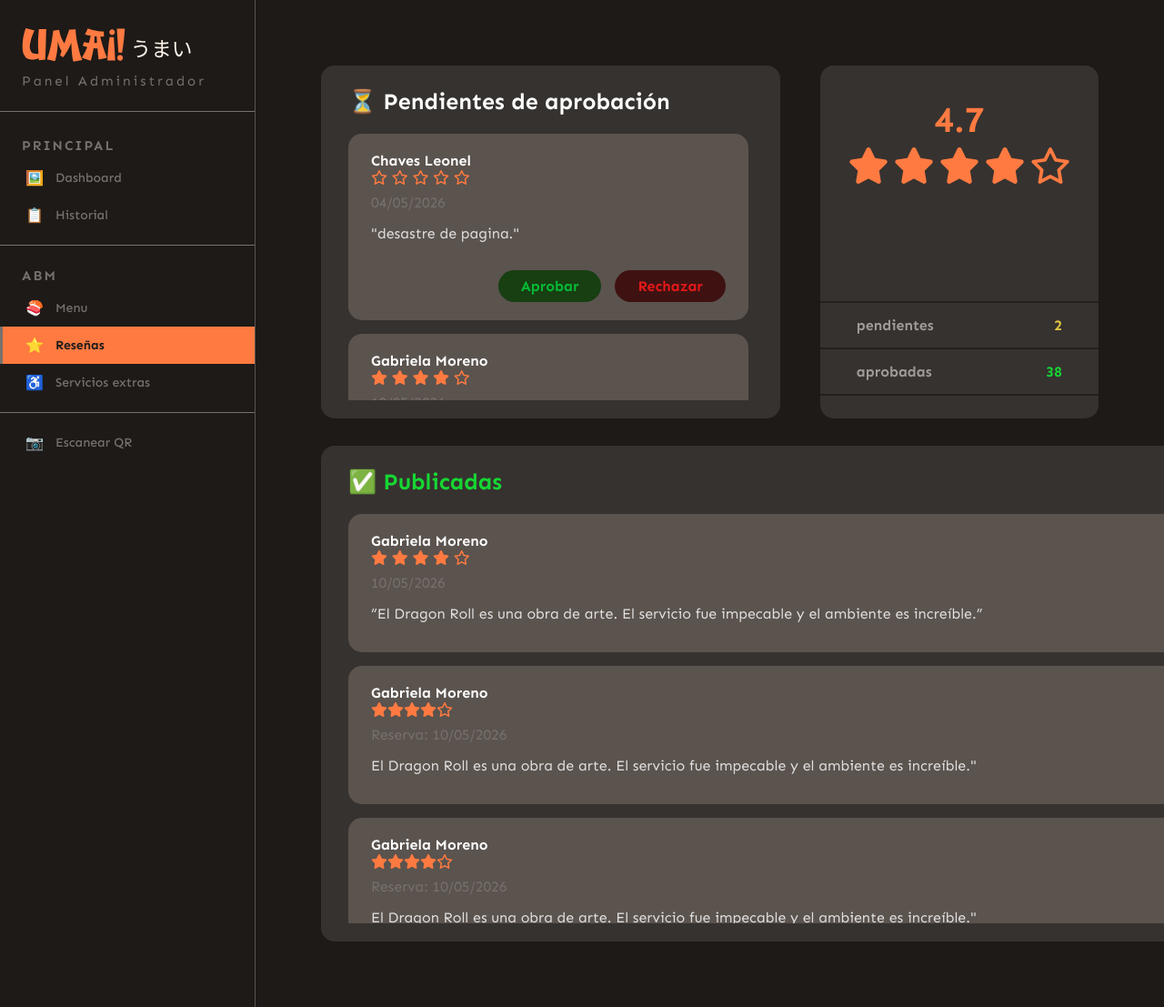
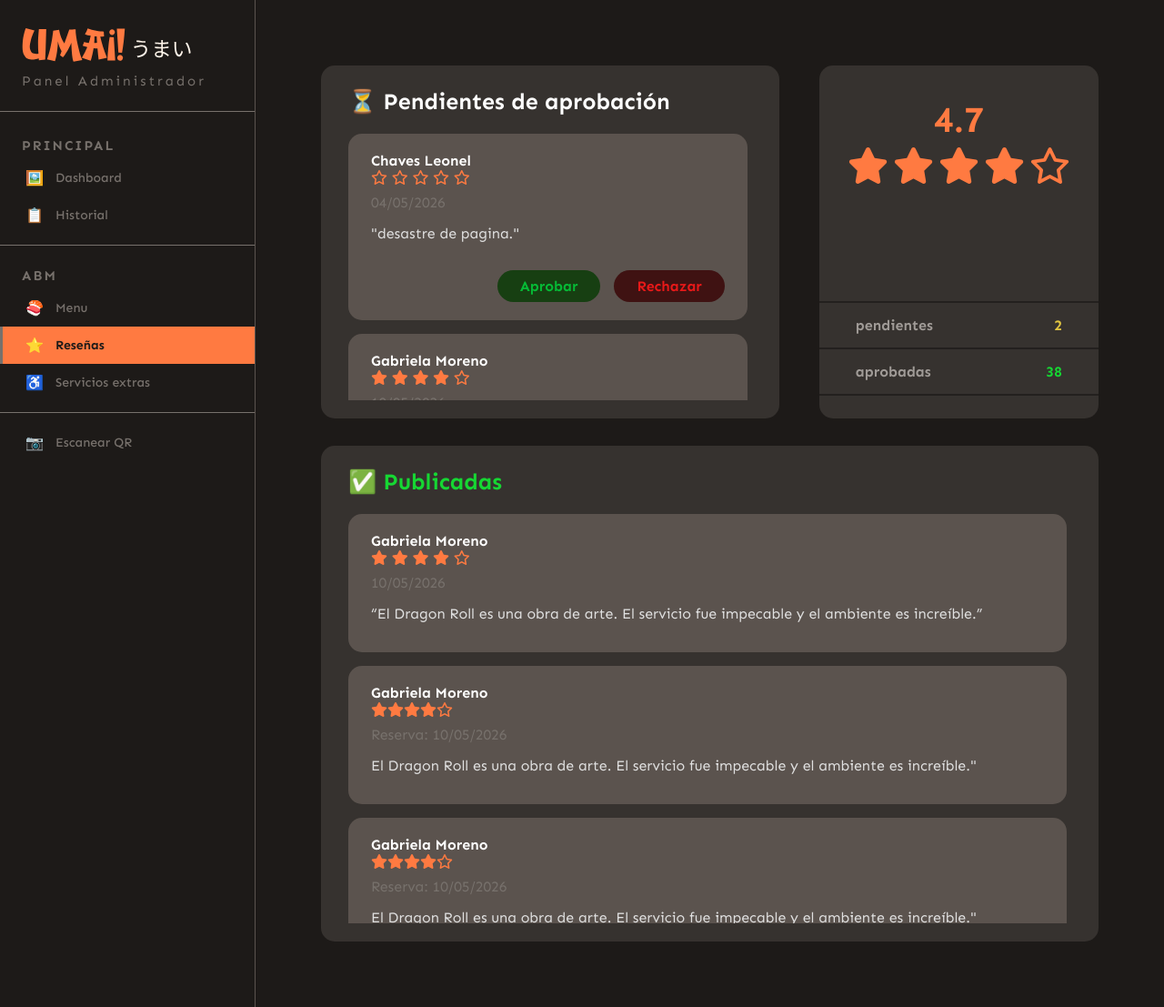
Before and after one commit to Valencua/umai-web, a Python web app: template templates/admin/reseñas.html in a window 1280 px wide. Shown: the whole page at 91% size. Run offline with Jinja, Linux system fonts and the light colour scheme; the template is opened without the code that fills it, so the values that code supplies are empty.

Commit message:
Fix: Evitar que el contenedor de reseñas se corte al hacer zoom

```diff
--- a/static/css/reseñas.css
+++ b/static/css/reseñas.css
@@ -32,13 +32,13 @@
 /* Tarjeta Pendientes */
 .tarjeta-pendientes,
 .tarjeta-reseñas-pendientes {
-    width: 714px;
+    width: 62%;
     height: 388px;
 }
 
 /* Tarjeta Estadísticas */
 .tarjeta-estadisticas {
-    width: 447px;
+    width: 38%;
     height: 388px;
     display: flex;
     flex-direction: column;
@@ -49,7 +49,7 @@
 
 /* Tarjeta Publicadas */
 .tarjeta-publicadas {
-    width: 1205px;
+    width: 100%;
     height: 545px;
 }
 
```
